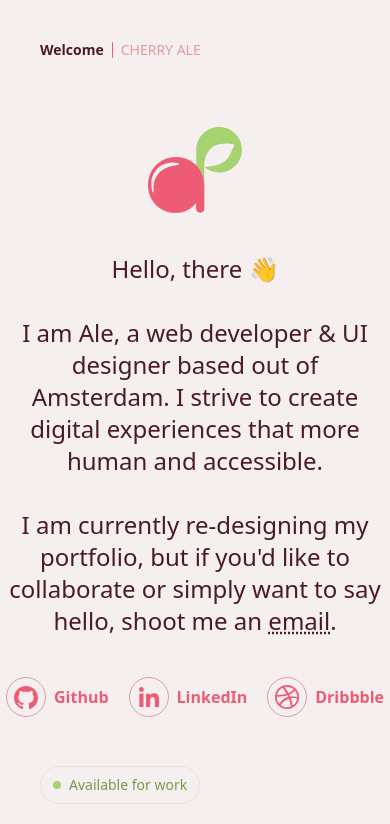
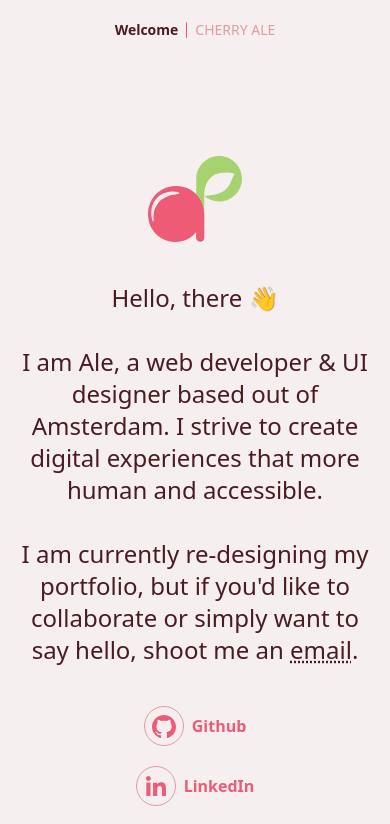
Before and after one commit to cherryale/portfolio, a Nuxt app: page / in a window 390 px wide. Shown: the top 824 px of the page. Built offline with nearby package versions, Linux system fonts and the light colour scheme.

Commit message:
update layout

```diff
--- a/app/components/available-for-work/available-for-work.vue
+++ b/app/components/available-for-work/available-for-work.vue
@@ -1,8 +1,10 @@
 <template>
-  <div
-    class="fixed bottom-10 left-10 flex gap-2 items-center rounded-full px-3 py-2 border border-pink-200 text-sm text-green-200"
-  >
-    <span class="block h-2 w-2 rounded-full bg-green-100" />
-    Available for work
+  <div class="text-center p-5 md:p-10">
+    <div
+      class="inline-flex gap-2 items-center rounded-full px-3 py-2 border border-pink-200 text-sm text-green-200"
+    >
+      <span class="block h-2 w-2 rounded-full bg-green-100" />
+      Available for work
+    </div>
   </div>
 </template>
--- a/app/components/header/header.vue
+++ b/app/components/header/header.vue
@@ -1,6 +1,6 @@
 <template>
   <header>
-    <div class="fixed flex justify-between p-10 w-full top-0 left-0">
+    <div class="flex justify-center p-5 md:p-10 w-full top-0 left-0">
       <div class="flex items-center gap-2 text-sm">
         <p class="font-bold">Welcome</p>
         <span class="h-4 w-[1px] rounded-sm block bg-pink-400" />
--- a/app/layouts/default.vue
+++ b/app/layouts/default.vue
@@ -4,7 +4,9 @@ import Header from '~/components/header/header.vue'
 </script>
 
 <template>
-  <Header />
-  <slot />
-  <AvailableForWork />
+  <div class="min-h-screen flex flex-col justify-between">
+    <Header />
+    <slot />
+    <AvailableForWork />
+  </div>
 </template>
--- a/app/pages/index.vue
+++ b/app/pages/index.vue
@@ -9,7 +9,9 @@ definePageMeta({
 })
 </script>
 <template>
-  <div class="flex flex-col gap-10 min-h-screen items-center justify-center">
+  <div
+    class="flex flex-col gap-10 h-full items-center justify-center py-24 px-4"
+  >
     <div class="max-w-xs text-center text-2xl">
       <img
         src="../assets/images/svg/logo.svg"
@@ -30,7 +32,9 @@ definePageMeta({
         collaborate or simply want to say hello, shoot me an
         <NuxtLink href="mailto:apizzoccheri@protonmail.com">email</NuxtLink>.
       </p>
-      <div class="flex gap-5 mt-10 justify-center">
+      <div
+        class="flex flex-col md:flex-row gap-5 mt-10 justify-center items-center"
+      >
         <SocialLink href="https://github.com/alecherryy" text="Github">
           <template #icon>
             <Github />
--- a/nuxt.config.ts
+++ b/nuxt.config.ts
@@ -36,7 +36,8 @@ export default defineNuxtConfig({
         { name: 'twitter:image', content: '/og-image.png' },
       ],
       link: [
-        { rel: 'icon', type: 'image/png', href: '/favicon.png' },
+        { rel: 'icon', type: 'image/png', sizes: '32x32', href: '/favicon.png' },
+        { rel: 'apple-touch-icon', sizes: '180x180', href: '/favicon.png' },
         {
           rel: 'stylesheet',
           href: 'https://fonts.googleapis.com/css2?family=Albert+Sans:wght@400;600;700&display=swap',
```
